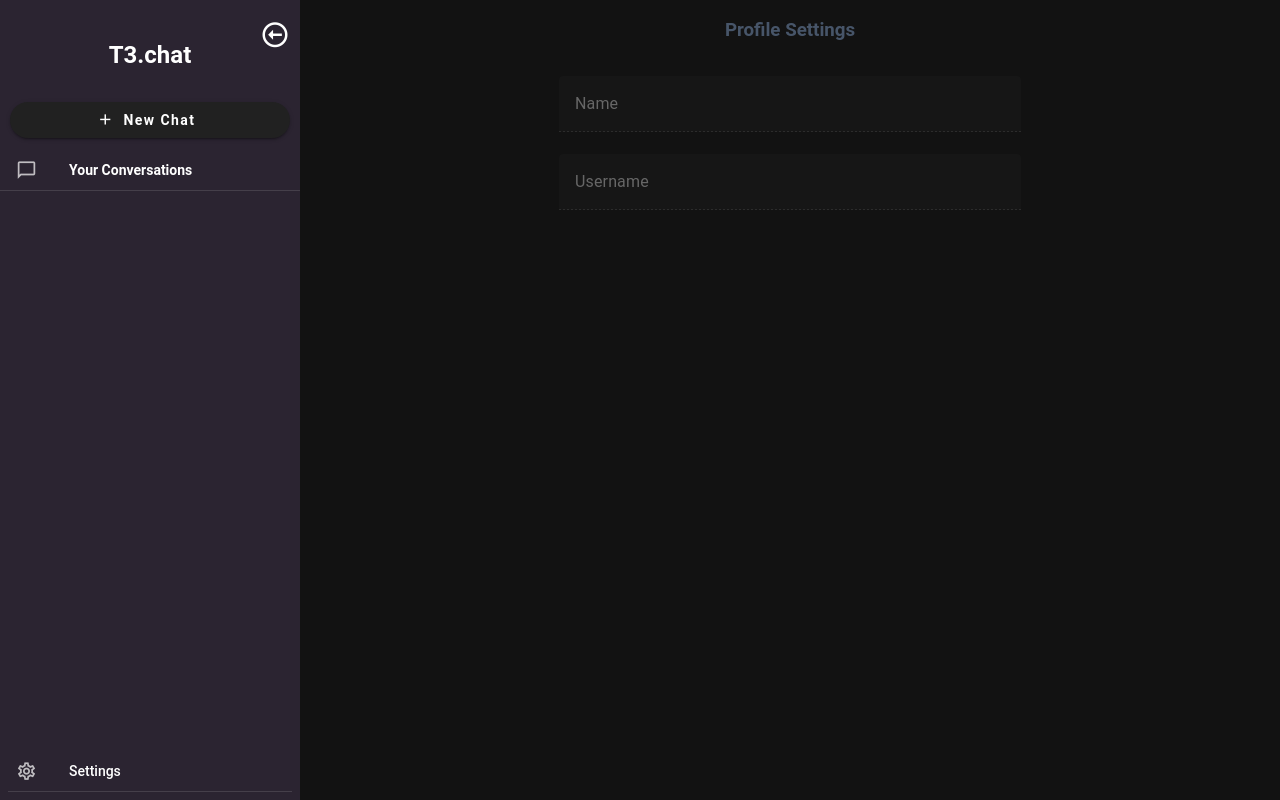
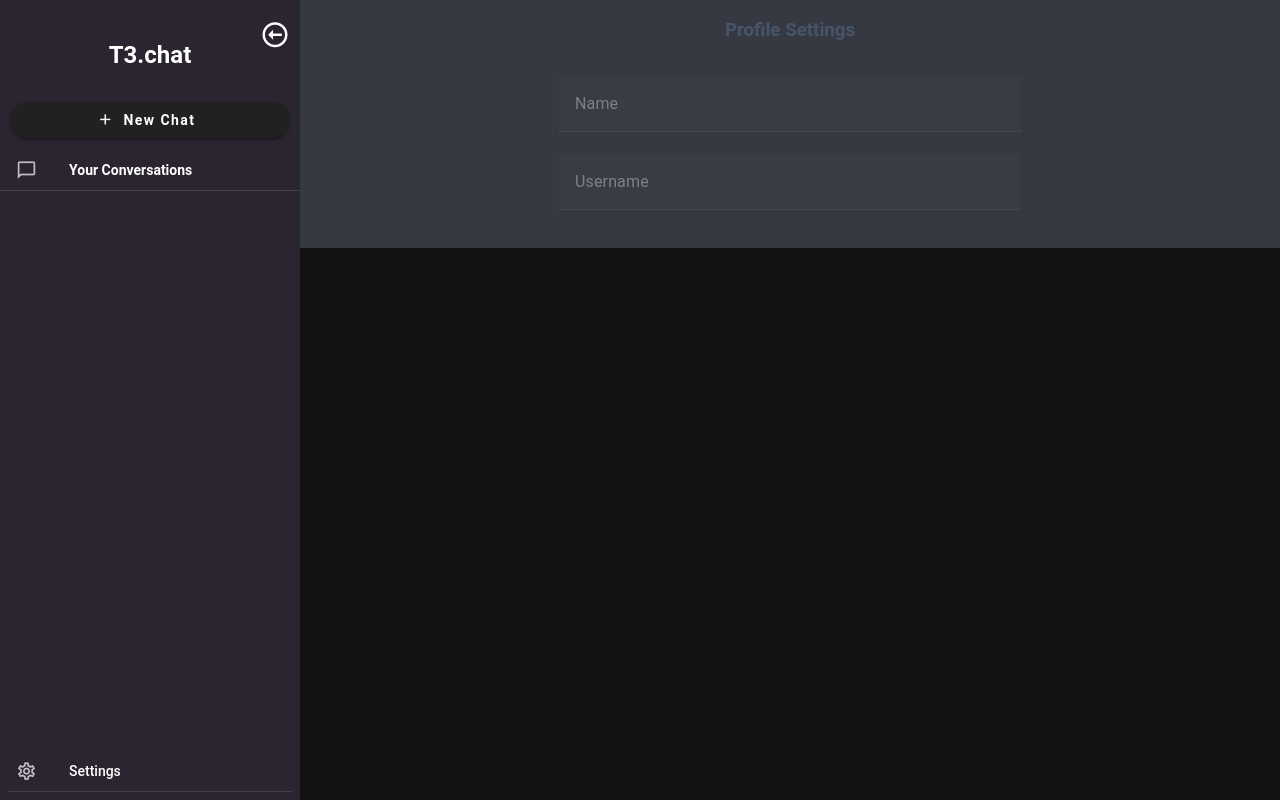
Before and after one commit to Moonshallow5/T3-Chat-App-Shan-and-San, a Vue app in the folder frontend/: page /settings in a window 1280 px wide. Built offline with nearby package versions, Linux system fonts and the light colour scheme; a small style sheet from the web is missing; what secure-ls, vue-toast-notification would draw is missing.

Commit message:
added color for shan in chat

```diff
--- a/frontend/src/components/AppNavigation.vue
+++ b/frontend/src/components/AppNavigation.vue
@@ -77,7 +77,7 @@
 
 
 
-    <div style="flex: 1; overflow-y: auto">
+    <div style="flex: 1; overflow-y: auto; background-color: #363942;">
                 <slot></slot>
             </div>
             </v-main>
```
